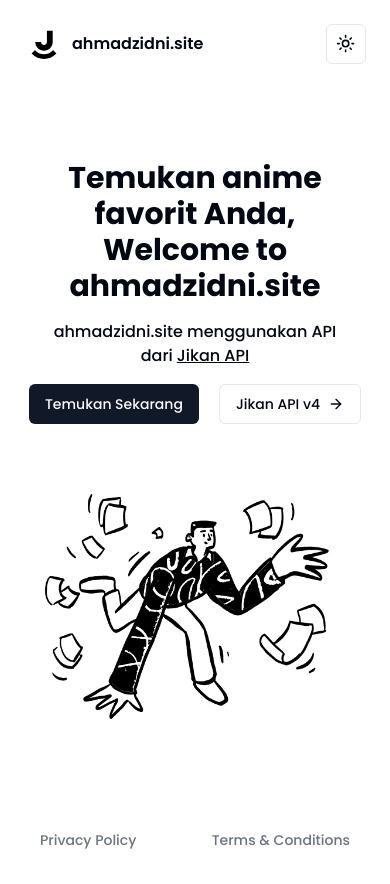
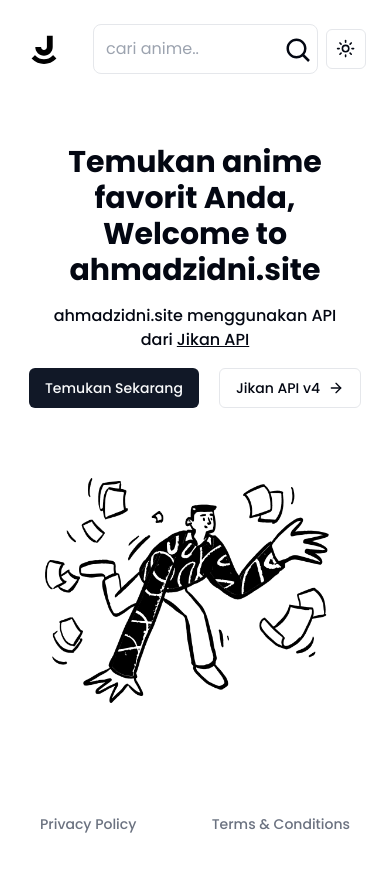
Before and after one commit to ahmaddzidnii/Web_Anime, a Next.js app: page / in a window 390 px wide. Built offline with nearby package versions, Linux system fonts and the light colour scheme.

Commit message:
05 : Fix Bug dan mengubah UI Search Form

```diff
--- a/app/(anime)/anime/_components/Form.jsx
+++ b/app/(anime)/anime/_components/Form.jsx
@@ -4,7 +4,7 @@
 import { useRouter } from "next/navigation";
 import { useToast } from "@/components/ui/use-toast";
 
-const Form = ({ q}) => {
+const Form = ({ q }) => {
   const inputSearchRef = useRef();
   const router = useRouter();
   const { toast } = useToast();
@@ -28,8 +28,8 @@
   };
 
   return (
-    <div className="relative w-full lg:w-1/2 mt-2 sm:mt-0">
-      <input ref={inputSearchRef} placeholder={q ? q : "cari anime.."} className="p-3 rounded-lg w-full bg-transparent border" type="text" onKeyDown={handleKeyPress} />
+    <div className="relative w-3/4 lg:w-1/2">
+      <input ref={inputSearchRef} placeholder={q ? q : "cari anime.."} className="p-3 rounded-lg w-full bg-transparent border dark:text-gray-200 dark:border-gray-200" type="text" onKeyDown={handleKeyPress} />
       <button onClick={handleKeyPress}>
         <BiSearch className="text-3xl absolute top-3 right-1" />
       </button>
--- /dev/null
+++ b/app/(anime)/anime/_components/SkeletonComponen/HeadingSkeleton.jsx
@@ -0,0 +1,21 @@
+export const HeadingSkeleton = () => {
+  return (
+    <div className="flex flex-row justify-between items-center mb-5">
+      <div className="animate-pulse">
+        <div className="bg-gray-300 h-10 w-64 rounded"></div>
+      </div>
+      <div className="animate-pulse">
+        <div className="bg-gray-300 h-10 w-20 rounded"></div>
+      </div>
+    </div>
+  );
+};
+export const HeroSkeleton = () => {
+  return (
+    <div className="flex flex-col items-center my-5">
+      <div className="animate-pulse bg-gray-300 rounded-full h-12 w-12 mb-2"></div>
+      <div className="animate-pulse bg-gray-300 h-8 w-36 rounded mb-2"></div>
+      <div className="animate-pulse bg-gray-300 h-8 w-36 rounded mb-2"></div>
+    </div>
+  );
+};
--- a/app/(anime)/anime/_components/SkeletonLoader.jsx
+++ b/app/(anime)/anime/_components/SkeletonLoaderImage.jsx
@@ -1,4 +1,4 @@
-const SkeletonLoader = () => {
+const SkeletonLoaderImage = () => {
   return (
     <div className="relative w-full h-[300px] bg-gray-300 animate-pulse">
       <div className="w-full h-full object-contain"></div>
@@ -6,4 +6,4 @@
   );
 };
 
-export default SkeletonLoader;
+export default SkeletonLoaderImage;
--- a/app/(anime)/anime/_components/cardListAnime.jsx
+++ b/app/(anime)/anime/_components/cardListAnime.jsx
@@ -1,14 +1,10 @@
-"use client";
-
 import { Button } from "@/components/ui/button";
 import { Card, CardHeader, CardTitle } from "@/components/ui/card";
+import Link from "next/link";
+import SkeletonLoaderImage from "./SkeletonLoaderImage";
 import Image from "next/image";
-import Link from "next/link";
-import { useState } from "react";
-import SkeletonLoader from "./SkeletonLoader";
 
 const CardListAnime = ({ api }) => {
-  const [imageLoaded, setImageLoaded] = useState(false);
   return (
     <div className="grid grid-cols-1  sm:grid-cols-2 md:grid-cols-2 lg:grid-cols-4 gap-6 p-1">
       {api &&
@@ -16,8 +12,8 @@
           return (
             <Card key={data.mal_id} className="shadow-lg">
               <div className="relative w-[full] h-[300px]">
-                {imageLoaded ? null : <SkeletonLoader />}
-                <Image quality={100} className="w-full h-full object-cover" src={data.images.webp.image_url} fill alt={data.title} onLoad={() => setImageLoaded(true)} />
+                <SkeletonLoaderImage />
+                <Image loading="lazy" quality={100} className="w-full h-full object-cover" src={data.images.webp.image_url} fill alt={data.title} />
               </div>
 
               <CardHeader className="flex flex-col justify-between">
--- a/app/(anime)/anime/loading.jsx
+++ b/app/(anime)/anime/loading.jsx
@@ -1,7 +1,11 @@
 import { Card, CardHeader } from "@/components/ui/card";
+import { HeadingSkeleton } from "./_components/SkeletonComponen/HeadingSkeleton";
 
 const Loading = () => {
   return (
+    <>
+      <div className="px-10">
+        <HeadingSkeleton />
         <div className="grid grid-cols-1 md:grid-cols-2 lg:grid-cols-4 gap-6 p-5">
           {[...Array(8)].map((_, index) => (
             <Card key={index} className="shadow-lg">
@@ -23,6 +27,8 @@
             </Card>
           ))}
         </div>
+      </div>
+    </>
   );
 };
 
--- a/app/(anime)/anime/page.jsx
+++ b/app/(anime)/anime/page.jsx
@@ -14,7 +14,7 @@
   return (
     <>
       <div className="px-10">
-        <HeroSectionAnime />
+        {/* <HeroSectionAnime /> */}
         {/* Paling Popular */}
         <section>
           <HeadingAnime title="Paling Popular" href="/top" />
--- a/app/(anime)/anime/results/page.jsx
+++ b/app/(anime)/anime/results/page.jsx
@@ -2,7 +2,6 @@
 import CardListAnime from "../_components/cardListAnime";
 import Footer from "@/app/(root)/_components/Footer";
 import Halaman from "./_components/Halaman";
-import HeroSectionAnime from "../_components/HeroSectionAnime";
 
 export async function generateMetadata({ searchParams }) {
   return {
@@ -21,8 +20,7 @@
   return (
     <>
       <div className="px-10">
-        <HeroSectionAnime q={q} />
-        <h1 className="text-xl sm:text-2xl md:text-3xl lg:text-4xl font-bold  tracking-wide mb-5 mt-20">
+        <h1 className="text-xl sm:text-2xl md:text-3xl lg:text-4xl font-bold  tracking-wide mb-5">
           Terdapat {pagination?.items.total} hasil pencarian untuk kata kunci &quot;{searchParams.q}&quot; :
         </h1>
         <CardListAnime api={data} />
--- a/app/(anime)/layout.jsx
+++ b/app/(anime)/layout.jsx
@@ -5,7 +5,7 @@
   return (
     <div className="h-full">
       <Navbar />
-      <main className="h-full pt-[96px]">{children}</main>
+      <main className="h-full pt-[120px]">{children}</main>
       <Toaster />
     </div>
   );
--- a/app/(root)/_components/Navbar.jsx
+++ b/app/(root)/_components/Navbar.jsx
@@ -2,11 +2,10 @@
 
 import { useScrollTop } from "@/hooks/use-scroll-navbar";
 import { cn } from "@/lib/utils";
-import { Logo } from "./logo";
 import Image from "next/image";
-import { Button } from "@/components/ui/button";
 import { ModeToggle } from "@/components/mode-toggle";
 import Link from "next/link";
+import Form from "@/app/(anime)/anime/_components/Form";
 
 const Navbar = () => {
   const scrolled = useScrollTop();
@@ -16,16 +15,14 @@
         <Image className="dark:hidden" src="/logo.svg" height="40" width="40" alt="logo" />
         <Image className="hidden dark:block" src="/logo-dark.svg" height="40" width="40" alt="logo" />
         <Link href="/anime">
-          <p className={cn("font-semibold")}>ahmadzidni.site</p>
+          <p className={cn("font-semibold hidden lg:block")}>ahmadzidni.site</p>
         </Link>
       </div>
+
       <div className="md:ml-auto justify-end w-full flex items-center gap-x-2">
+        <Form />
         <ModeToggle />
       </div>
-      {/* <div className=" w-full justify-end flex items-center gap-x-2 text-muted-foreground">
-        <Button variant="ghost">Privacy Policy</Button>
-        <Button variant="ghost">Terms & Conditions</Button>
-      </div> */}
     </div>
   );
 };
--- a/app/(root)/layout.jsx
+++ b/app/(root)/layout.jsx
@@ -4,7 +4,7 @@
   return (
     <div className="h-full">
       <Navbar />
-      <main className="h-full pt-40">{children}</main>
+      <main className="h-full pt-36">{children}</main>
     </div>
   );
 };
--- a/services/api.js
+++ b/services/api.js
@@ -17,7 +17,7 @@
     return data;
   } catch (error) {
     console.error("Error fetching popular anime:", error.message);
-    throw new Error("Failed to fetch popular anime anak. Please try again later.");
+    return [];
   }
 };
 
@@ -28,6 +28,6 @@
     return data;
   } catch (error) {
     console.error("Error fetching popular anime:", error.message);
-    throw new Error("Failed to fetch popular anime search. Please try again later.");
+    return [];
   }
 };
```
Also changed, not shown: components/mode-toggle.jsx (+11 -22 lines). Lines whose indentation alone changed are shown as unchanged.
